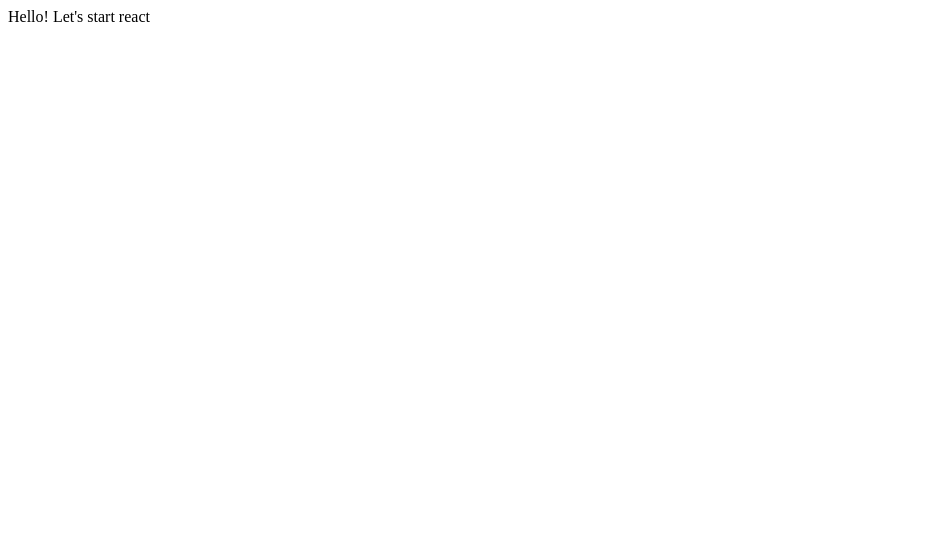
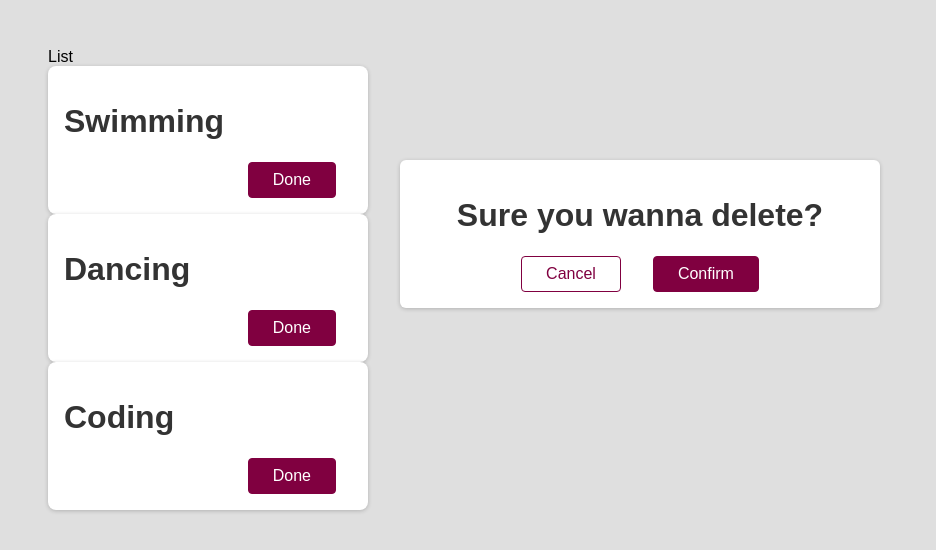
Before and after one commit to rileywong40/React, a React (Create React App) app: page / in a window 1280 px wide. Shown: the top 550 px of the page, without its empty margins (0-936 px from the left). Built offline with nearby package versions, Linux system fonts and the light colour scheme.

Commit message:
complete statics react components

```diff
--- a/src/App.js
+++ b/src/App.js
@@ -1,7 +1,15 @@
+import Todo from "./Todo";
+import Diolog from "./Diolog";
+
 function App() {
   return (
-
-    <div>Hello! Let's start react</div>
+    <div>
+      List
+      <Todo text="Swimming" />
+      <Todo text="Dancing" />
+      <Todo text="Coding" />
+      <Diolog />
+    </div>
   );
 }
 
--- /dev/null
+++ b/src/Diolog.js
@@ -0,0 +1,11 @@
+function Diolog(props) {
+  return (
+    <div className="modal">
+      <h1>Sure you wanna delete?</h1>
+      <button className="btn btn--alt">Cancel</button>
+      <button className="btn">Confirm</button>
+    </div>
+  );
+}
+
+export default Diolog;
--- /dev/null
+++ b/src/Todo.js
@@ -0,0 +1,18 @@
+function Todo(props) {
+  function deleteHandler() {
+    console.log("click delete");
+  }
+
+  return (
+    <div className="card">
+      <h1>{props.text}</h1>
+      <div className="actions">
+        <button className="btn" onClick={deleteHandler}>
+          Done
+        </button>
+      </div>
+    </div>
+  );
+}
+
+export default Todo;
--- a/src/index.css
+++ b/src/index.css
@@ -0,0 +1,73 @@
+* {
+    box-sizing: border-box;
+  }
+
+  body {
+    font-family: sans-serif;
+    margin: 3rem;
+    background-color: #dfdfdf;
+  }
+
+  h1, h2 {
+    color: #333333;
+  }
+
+  .btn {
+    font: inherit;
+    padding: 0.5rem 1.5rem;
+    cursor: pointer;
+    border-radius: 4px;
+    background-color: #800040;
+    color: white;
+    border: 1px solid #800040;
+    margin: 0 1rem;
+  }
+
+  .btn:hover {
+    background-color: #9c1458;
+    border-color: #9c1458;
+  }
+
+  .btn--alt {
+    background-color: transparent;
+    color: #800040;
+  }
+
+  .btn--alt:hover {
+    background-color: #f8dae9;
+  }
+
+  .card {
+    background-color: white;
+    border-radius: 8px;
+    box-shadow: 0 1px 4px rgba(0, 0, 0, 0.2);
+    padding: 1rem;
+    width: 20rem;
+  }
+
+  .actions {
+    text-align: right;
+  }
+
+  .modal {
+    box-shadow: 0 1px 4px rgba(0, 0, 0, 0.2);
+    border-radius: 6px;
+    background-color: white;
+    padding: 1rem;
+    text-align: center;
+    width: 30rem;
+    z-index: 10;
+    position: fixed;
+    top: 20vh;
+    left: calc(50% - 15rem);
+  }
+
+  .backdrop {
+    position: fixed;
+    z-index: 1;
+    background-color: rgba(0, 0, 0, 0.75);
+    width: 100%;
+    height: 100vh;
+    top: 0;
+    left: 0;
+  }
```
Also changed, not shown: src/index.js (+5 -5 lines).
